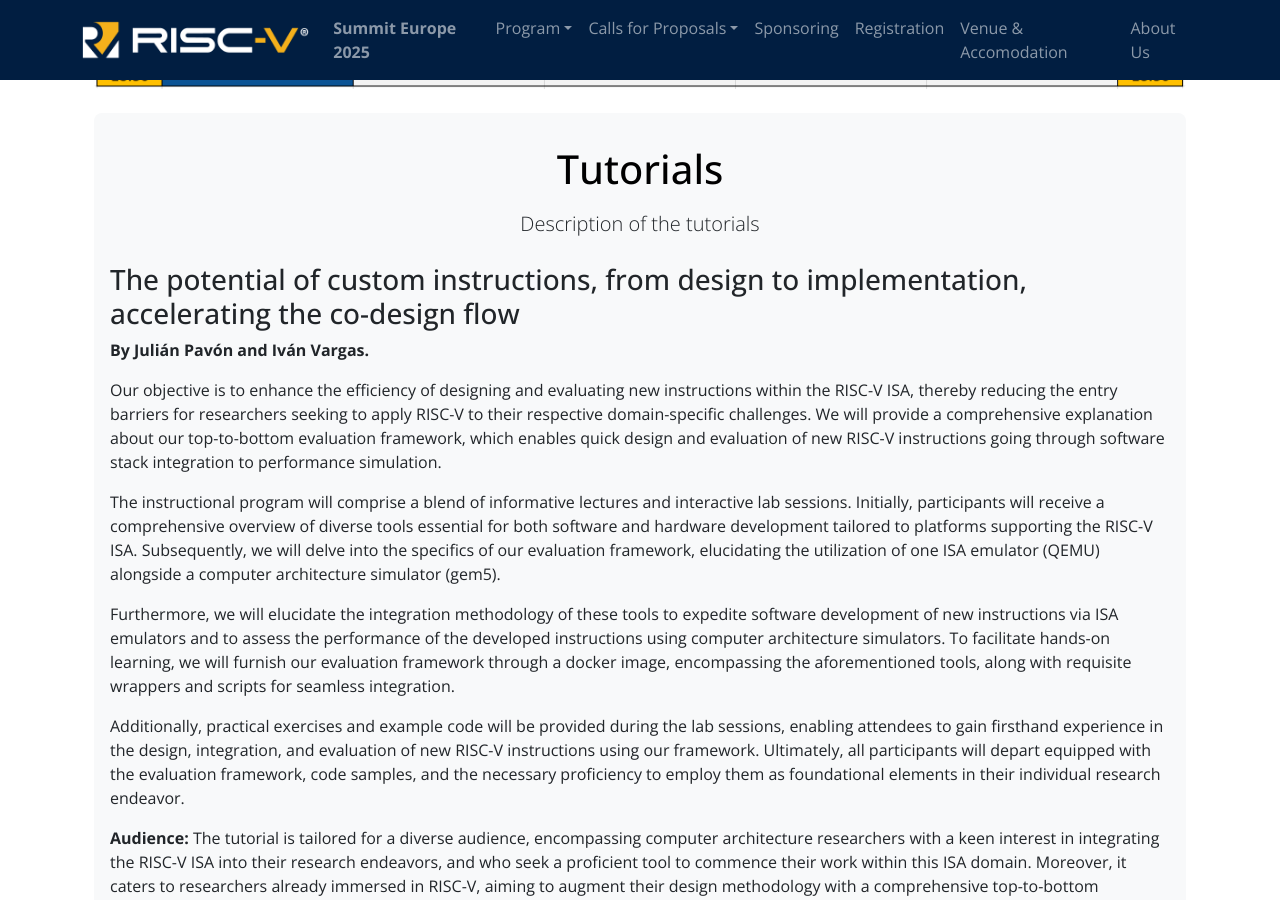
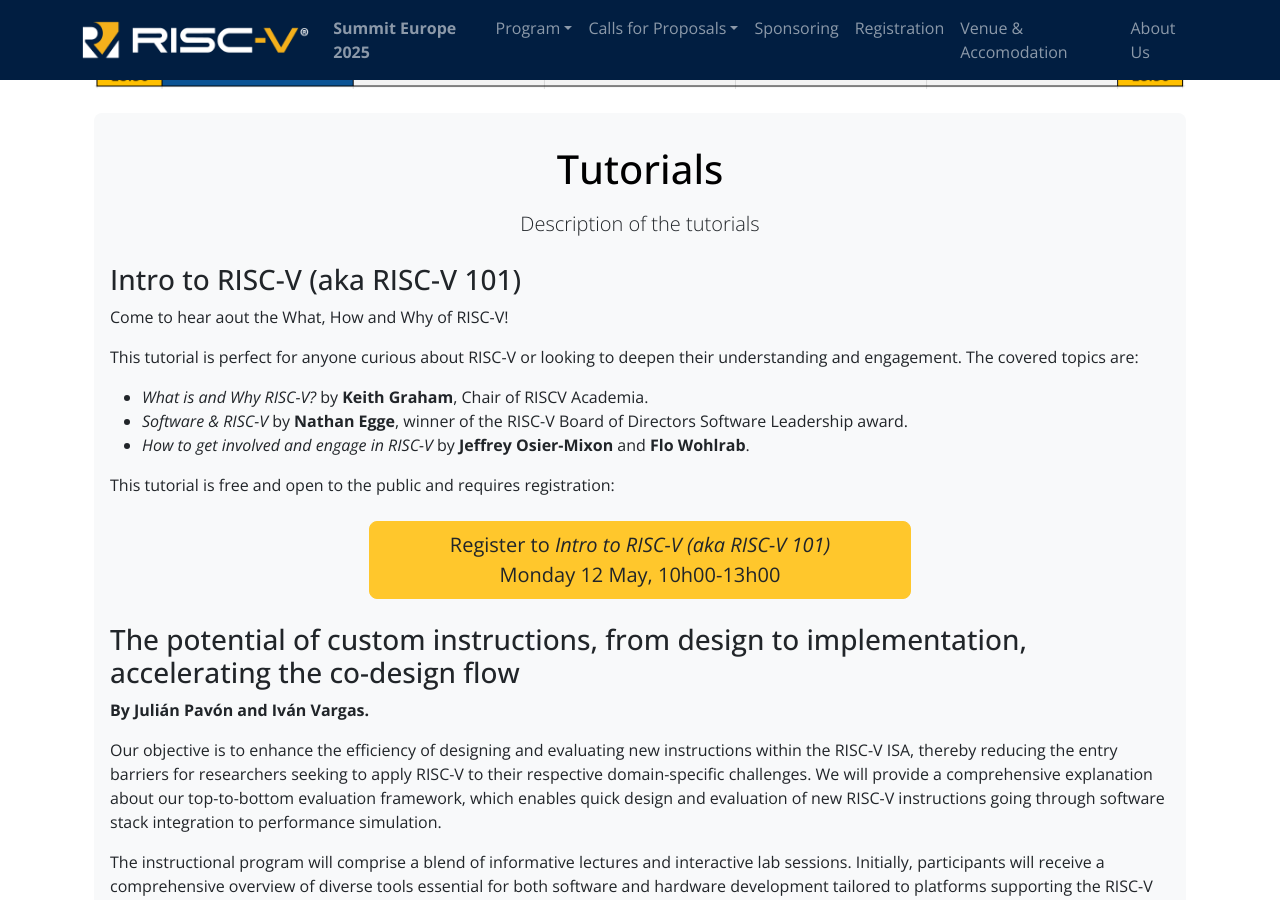
Before and after one commit to riscv-europe/summit-website-development, a Jekyll site: the page built from summit/2025/twg-tutos.md, in a window 1280 px wide and 900 px high, scrolled down 728 px. Built offline with Jekyll 4.4.1, drawn with Linux system fonts in a browser that asks for light colours.

Commit message:
Add: tutorial Intro tor RISC-V and its registration link.

```diff
--- a/summit/2025/twg-tutos.md
+++ b/summit/2025/twg-tutos.md
@@ -18,6 +18,28 @@
     title = "Tutorials"
     lead = "Description of the tutorials"
 %}
+
+
+### Intro to RISC-V (aka RISC-V 101)
+
+Come to hear aout the What, How and Why of RISC-V!
+
+This tutorial is perfect for anyone curious about RISC-V or looking to
+deepen their understanding and engagement. The covered topics are:
+
+ - *What is and Why RISC-V?* by **Keith Graham**, Chair of RISCV
+   Academia.
+ - *Software & RISC-V* by **Nathan Egge**, winner of the RISC-V Board
+   of Directors Software Leadership award.
+ - *How to get involved and engage in RISC-V* by **Jeffrey
+   Osier-Mixon** and **Flo Wohlrab**.
+
+This tutorial is free and open to the public and requires registration:
+
+<div class="row justify-content-md-center my-4">
+    <a href="https://community.riscv.org/events/details/risc-v-international-risc-v-synergy-forums-technical-talks-and-webinars-presents-intro-to-risc-v-summit-europe/" class="btn btn-lg" style="background-color: var(--riscv-y); border-color: var(--riscv-y); width:50%;">Register to <em>Intro to RISC-V (aka RISC-V 101)</em><br> Monday 12 May, 10h00-13h00</a>
+</div>
+
 
 ### The potential of custom instructions, from design to implementation, accelerating the co-design flow
 
```
